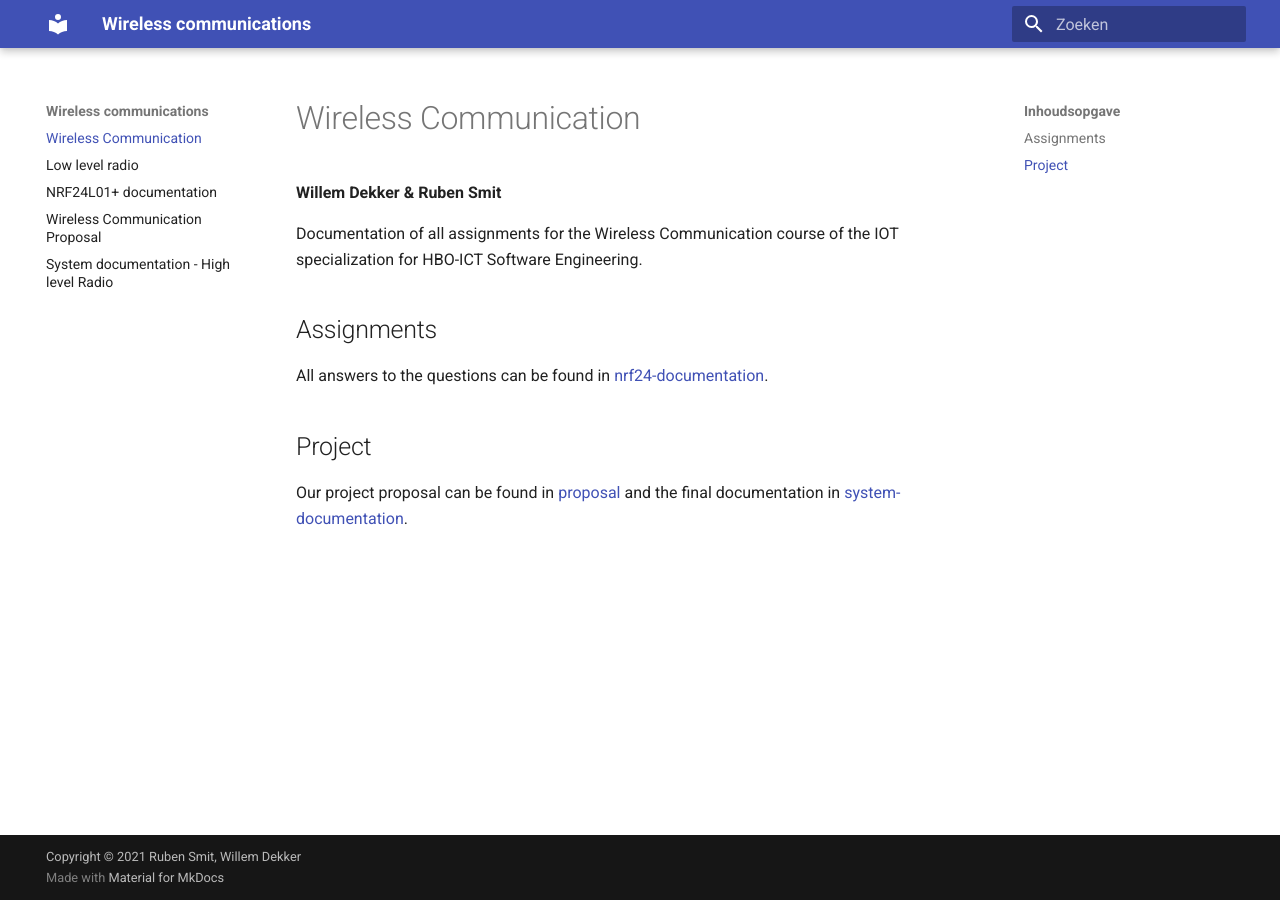
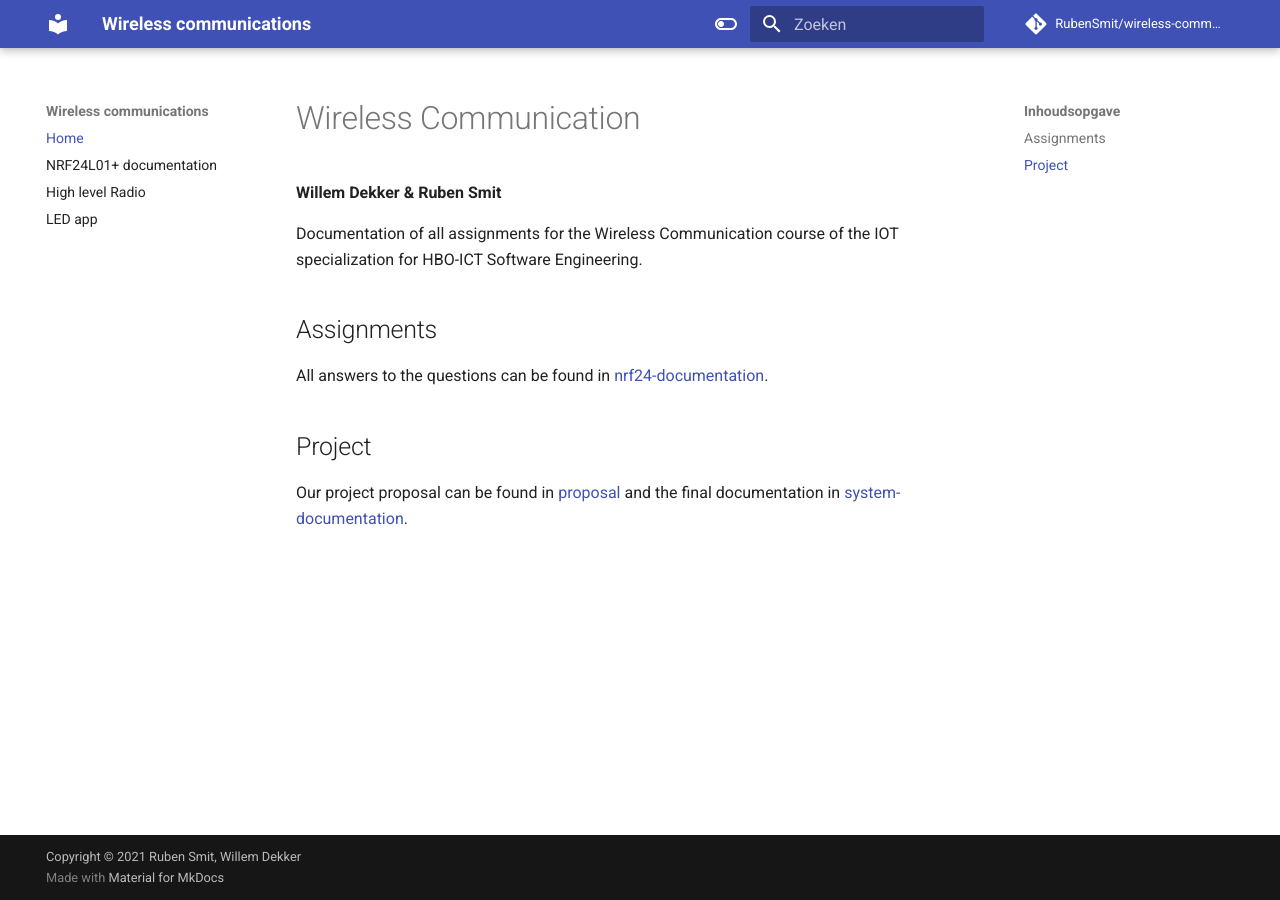
Before and after one commit to RubenSmit/wireless-communication, an MkDocs documentation site: the page built from docs/index.md, in a window 1280 px wide. Built offline with MkDocs 1.6.1 and Material for MkDocs 9.7.7, drawn with Linux system fonts in a browser that asks for light colours; comment, search, counter and statistics services are not loaded; old or Windows-style settings are respelled for this version of MkDocs.

Commit message:
added Beter indexing and switch for light and dark mode

```diff
--- a/mkdocs.yml
+++ b/mkdocs.yml
@@ -3,6 +3,11 @@ site_name: Wireless communications
 
 site_description: 'Documentation of wireless communications'
 site_author: 'Willem Dekker, Ruben Smit'
+
+# Repository
+repo_url: https://github.com/RubenSmit/wireless-communication
+repo_name: RubenSmit/wireless-communication
+edit_uri: ""
 
 # Copyright
 copyright: Copyright &copy; 2021 Ruben Smit, Willem Dekker
@@ -13,7 +18,14 @@ theme:
   # features:
   #   - navigation.tabs
   palette:
-    scheme: preference
+    - scheme: default
+      toggle:
+        icon: material/toggle-switch-off-outline
+        name: Switch to dark mode
+    - scheme: slate
+      toggle:
+        icon: material/toggle-switch
+        name: Switch to light mode
   language: nl
 plugins:
   - search:
@@ -55,3 +67,8 @@ plugins:
         #debug_html: true
         #show_anchors: true
         #verbose: true
+nav:
+  - Home : index.md
+  - NRF24L01+ documentation: nrf24-documentation.md\
+  - High level Radio: system-documentation.md
+  - LED app: lowlevelradio.md
```
